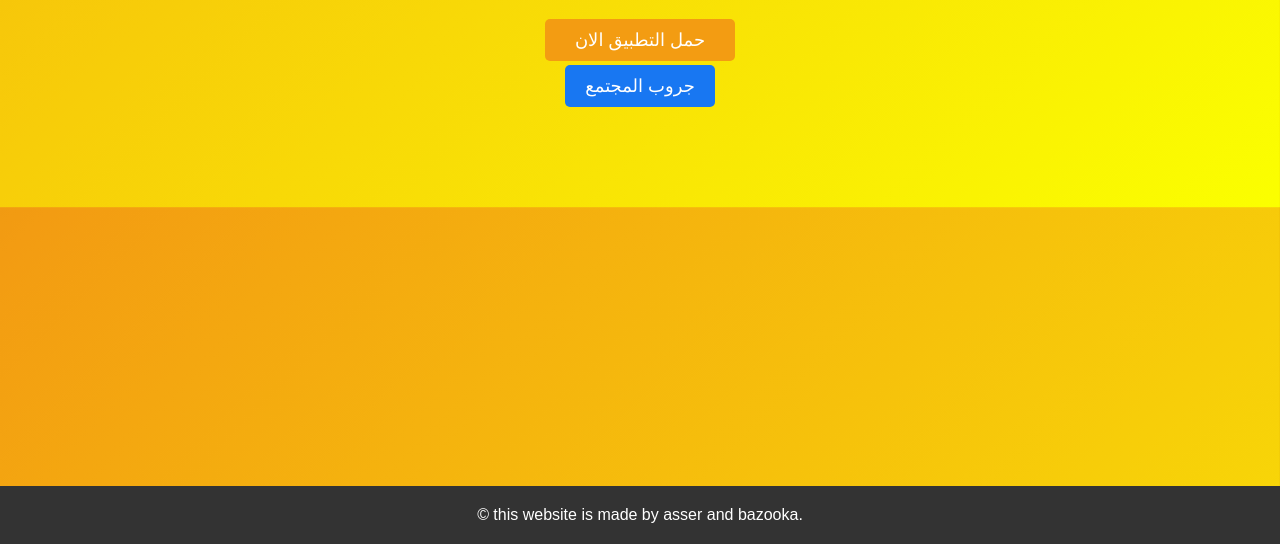
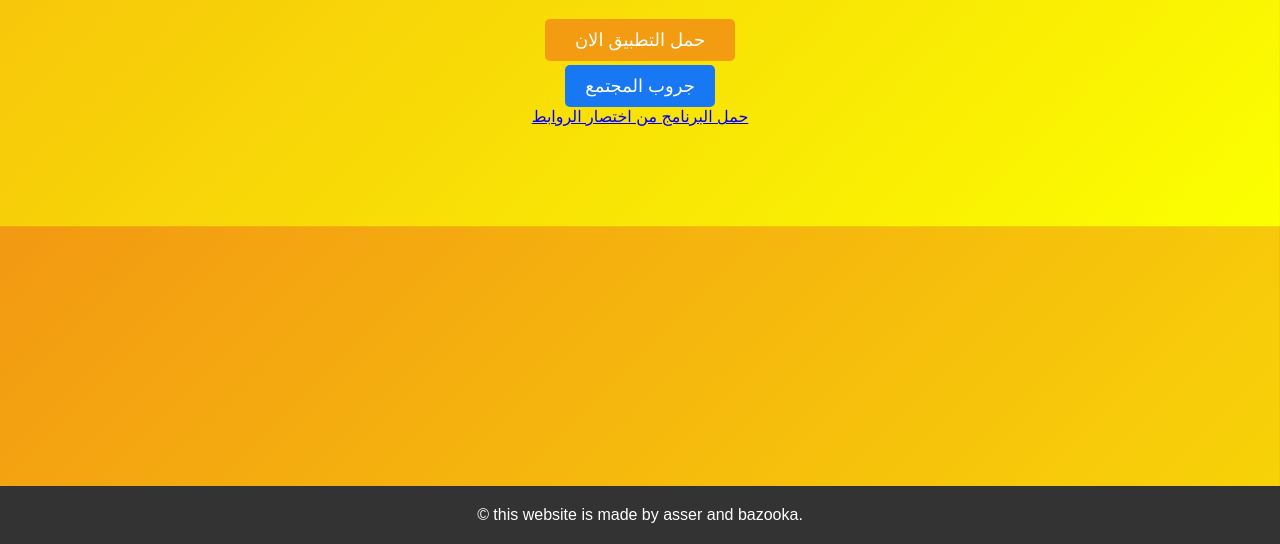
Before and after one commit to TMasser1/gaanb, a plain HTML site: page index.html in a window 1280 px wide. Shown: the part 256-800 px from the top of the page. Drawn offline with Linux system fonts and the light colour scheme.

Commit message:
Update index.html

```diff
--- a/index.html
+++ b/index.html
@@ -22,6 +22,8 @@
         " class="cta-button">حمل التطبيق الان</a>
         <br>
         <a href="https://www.facebook.com/groups/minecraftmemesfamily" class="facebook-button">جروب المجتمع</a>
+<br>
+ <a href="https://exeo.app/f3aleal" class="button">حمل البرنامج من اختصار الروابط</a>
     </section>
     </section>
 
```
